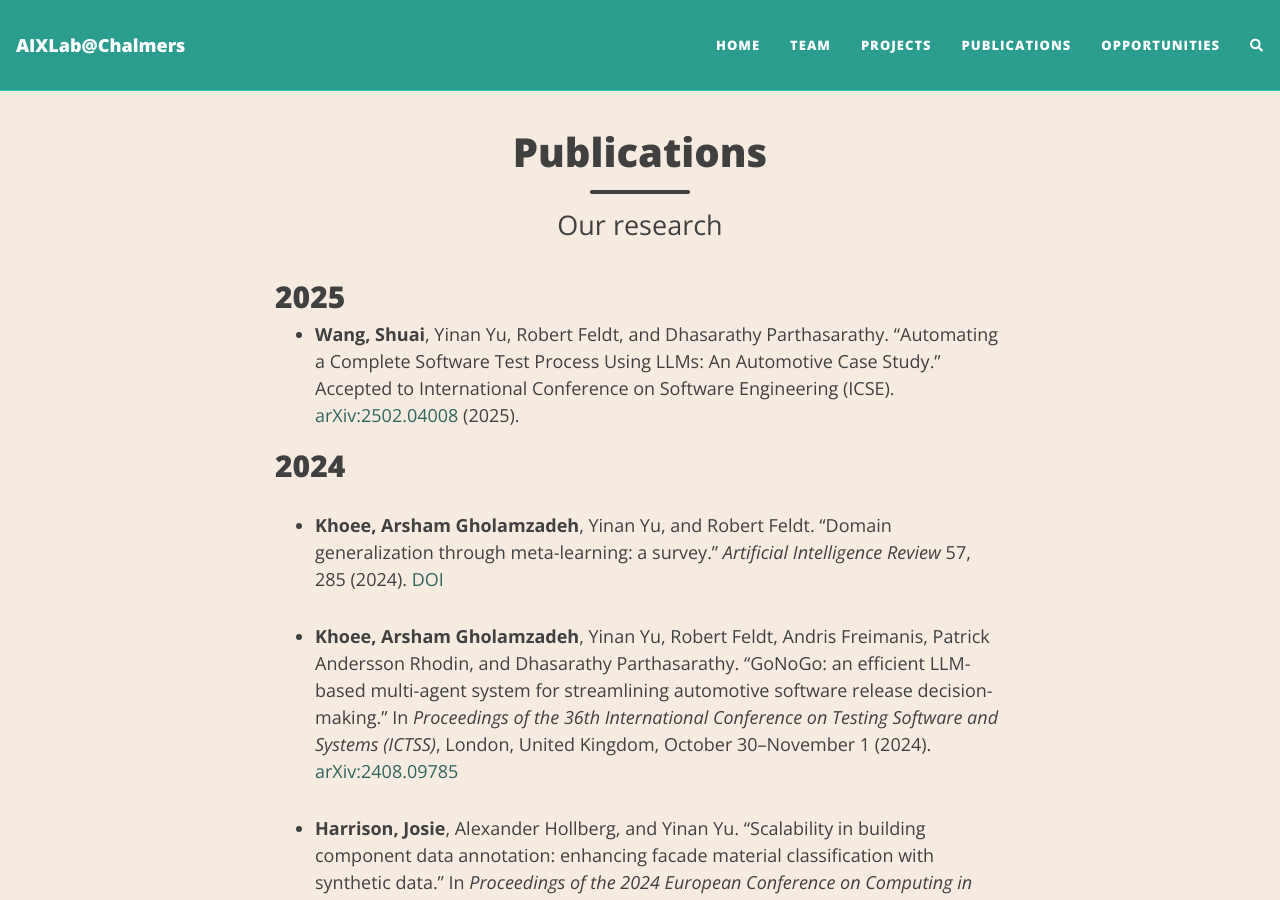
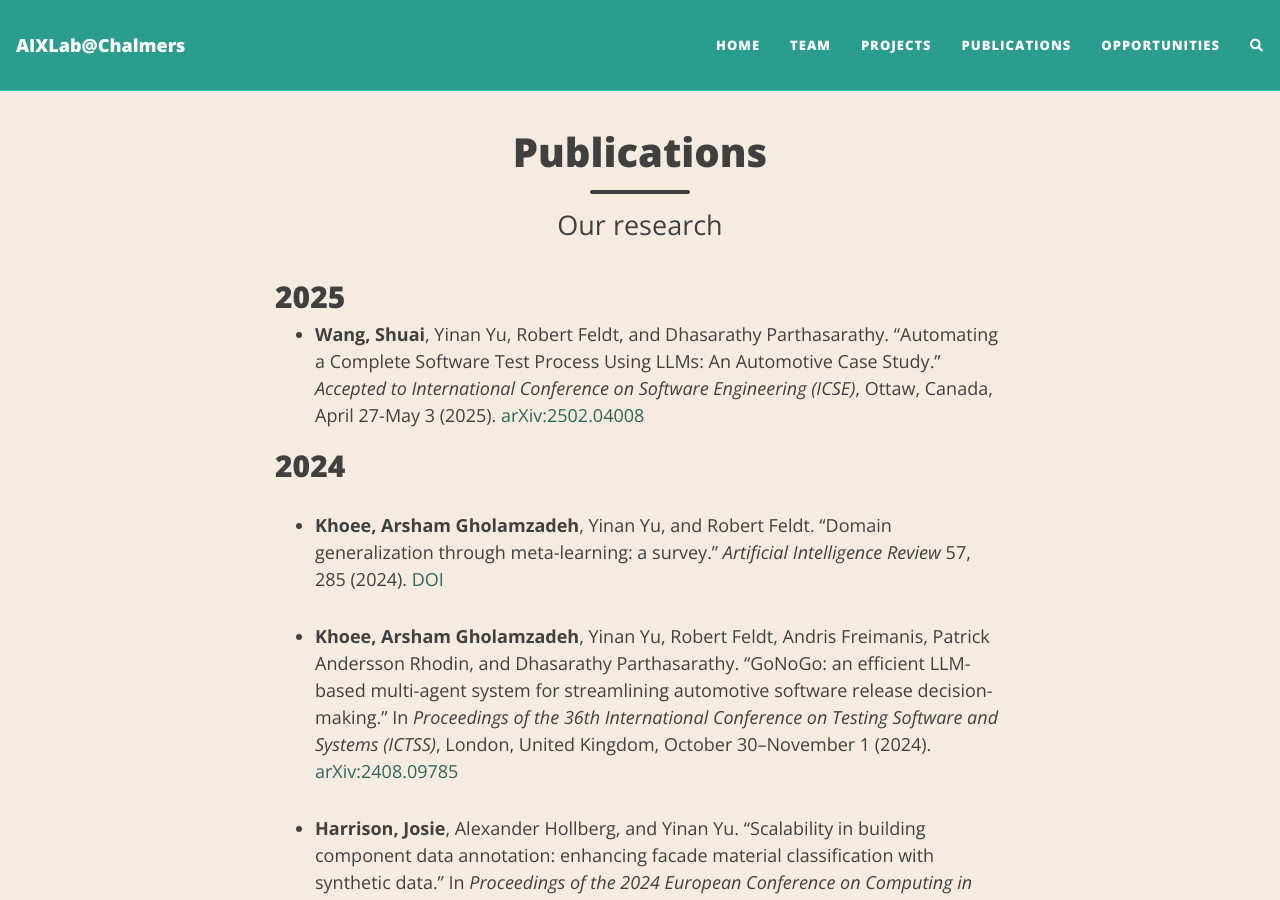
Before and after one commit to usableai/usableai.github.io, a Jekyll site: the page built from publications.md, in a window 1280 px wide and 900 px high. Built offline with Jekyll 4.4.1, drawn with Linux system fonts in a browser that asks for light colours; nearby versions of some CDN libraries; comment, search, counter and statistics services are not loaded.

Commit message:
Add conference details

```diff
--- a/publications.md
+++ b/publications.md
@@ -5,7 +5,7 @@
 ---
 ## 2025
 
-- **Wang, Shuai**, Yinan Yu, Robert Feldt, and Dhasarathy Parthasarathy. "Automating a Complete Software Test Process Using LLMs: An Automotive Case Study." Accepted to International Conference on Software Engineering (ICSE). [arXiv:2502.04008](https://arxiv.org/abs/2502.04008) (2025).
+- **Wang, Shuai**, Yinan Yu, Robert Feldt, and Dhasarathy Parthasarathy. "Automating a Complete Software Test Process Using LLMs: An Automotive Case Study." *Accepted to International Conference on Software Engineering (ICSE)*, Ottaw, Canada, April 27-May 3 (2025). [arXiv:2502.04008](https://arxiv.org/abs/2502.04008)
 
 ## 2024
 
```
